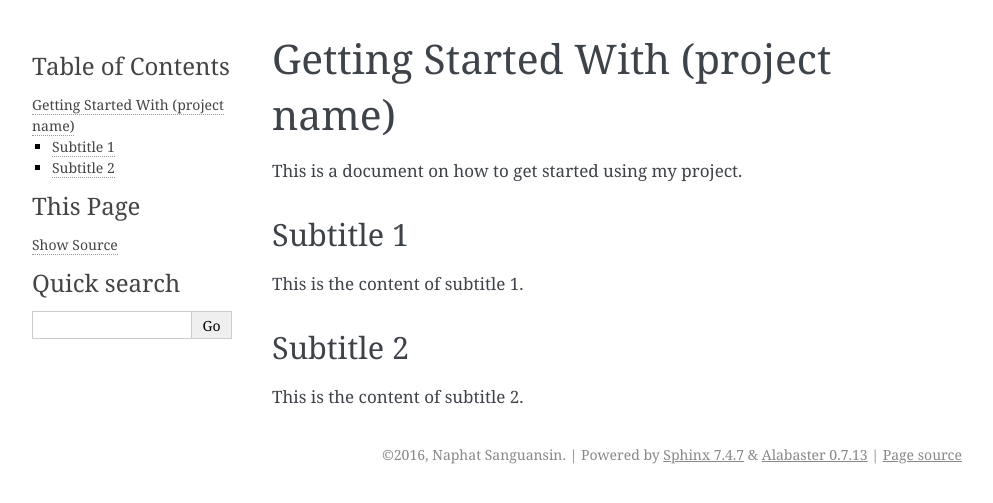
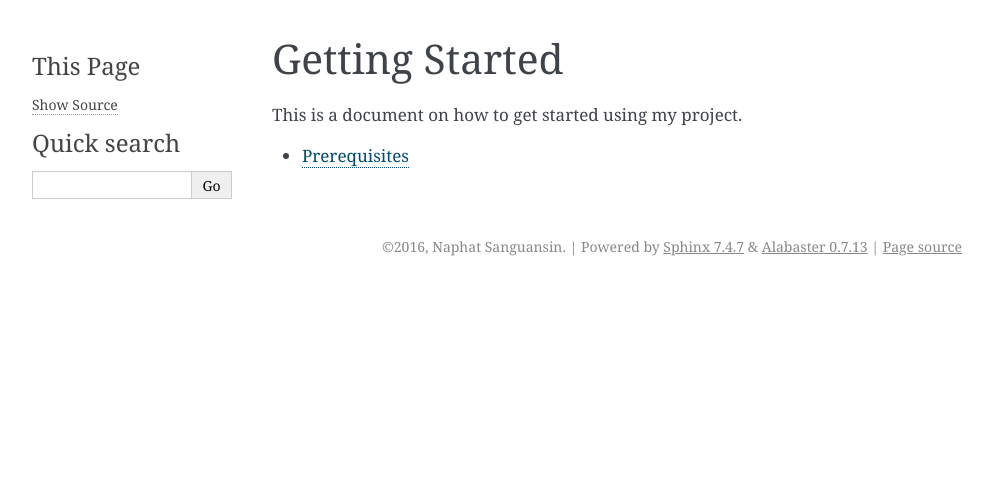
Before and after one commit to naphatkrit/math-utils, a Sphinx documentation site: the page built from docs/getting_started/index.rst, in a window 1280 px wide. Shown: the top 503 px of the page, without its empty margins (148-1141 px from the left). Built offline with Sphinx 7.4.7, drawn with Linux system fonts in a browser that asks for light colours.

Commit message:
updated to include custom toc

```diff
--- a/docs/getting_started/index.rst
+++ b/docs/getting_started/index.rst
@@ -1,18 +1,10 @@
 .. _getting_started/index:
 
-Getting Started With (project name)
-====================================
+Getting Started
+===============
 
 This is a document on how to get started using my project.
 
-.. _getting_started/index//subtitle_1:
+.. toctree::
 
-Subtitle 1
-+++++++++++
-This is the content of subtitle 1.
-
-.. _getting_started/index//subtitle_2:
-
-Subtitle 2
-+++++++++++
-This is the content of subtitle 2.
+   /getting_started/prerequisites.rst
--- /dev/null
+++ b/docs/getting_started/prerequisites.rst
@@ -0,0 +1,6 @@
+.. _getting_started/prerequisites:
+
+Prerequisites
+==============
+
+This is where you will learn to install the prereqs.
```
